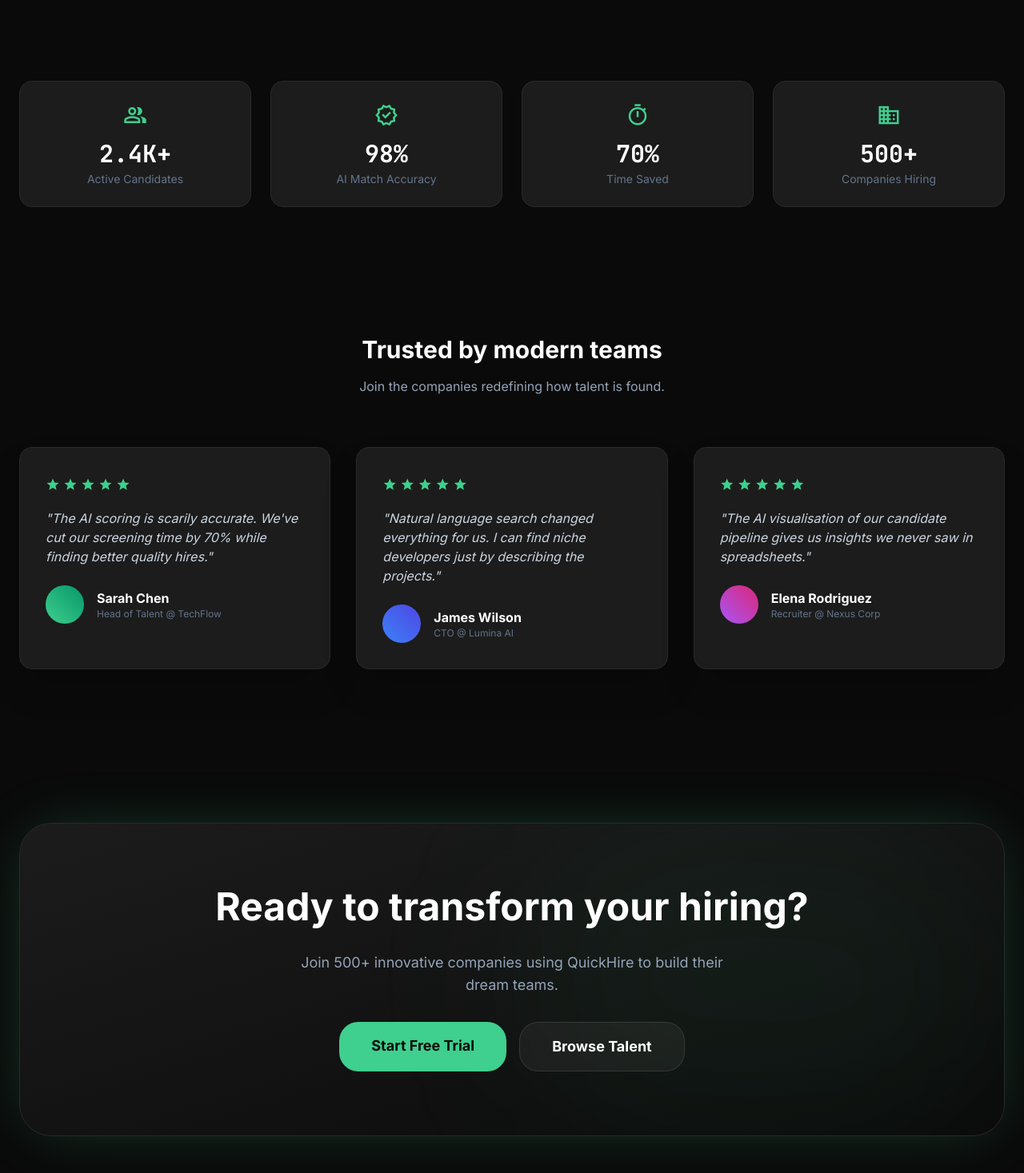
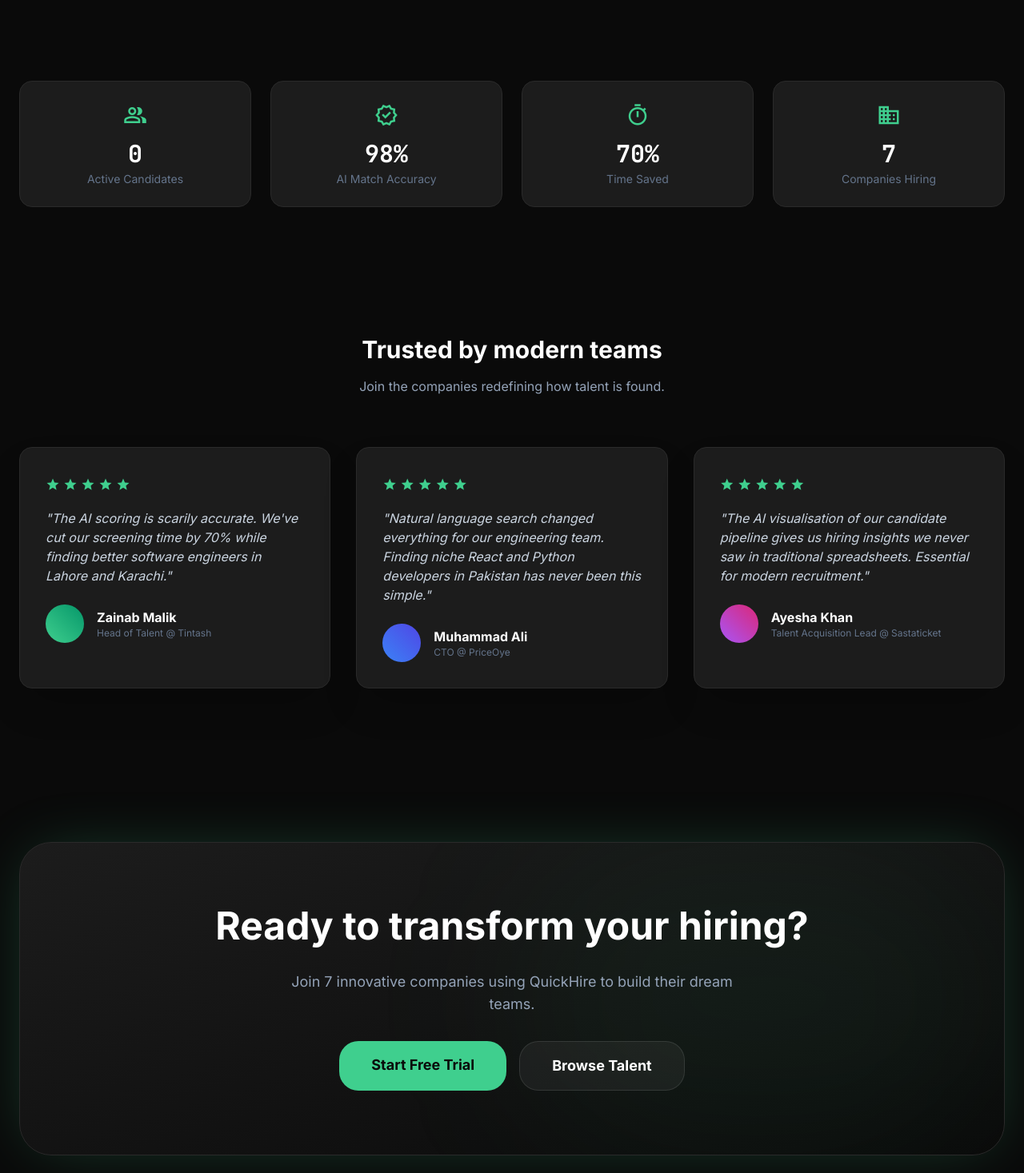
Before and after one commit to hassanalisheikh098/QuickHire, a React (Vite) app: page / in a window 1280 px wide. Shown: the part 2959-4426 px from the top of the page at 80% size. Built offline with nearby package versions, Linux system fonts and the light colour scheme; no server answers; the database is empty.

Commit message:
fixed duplicate issue

```diff
--- a/src/pages/AuthPage.jsx
+++ b/src/pages/AuthPage.jsx
@@ -16,6 +16,19 @@ export default function AuthPage() {
 
   const { signIn, signUp, signInWithGoogle, user } = useAuth()
   const navigate = useNavigate()
+  const [candidateCount, setCandidateCount] = useState(null)
+
+  useEffect(() => {
+    const fetchCandidateCount = async () => {
+      const { count, error } = await supabase
+        .from('candidates')
+        .select('*', { count: 'exact', head: true })
+      if (!error && count !== null) {
+        setCandidateCount(count)
+      }
+    }
+    fetchCandidateCount()
+  }, [])
 
   useEffect(() => {
     if (user) {
@@ -148,12 +161,12 @@ export default function AuthPage() {
             </span>
           </h2>
           <p className="text-slate-400 leading-relaxed">
-            Join 500+ companies that trust QuickHire's AI to discover, evaluate and connect with top talent.
+            Join 7 companies that trust QuickHire's AI to discover, evaluate and connect with top talent.
           </p>
 
           <div className="grid grid-cols-3 gap-4 pt-4">
             {[
-              { value: '2.4K+', label: 'Candidates' },
+              { value: candidateCount !== null ? `${candidateCount}` : '...', label: 'Candidates' },
               { value: '98%', label: 'AI Accuracy' },
               { value: '70%', label: 'Time Saved' },
             ].map((stat) => (
--- a/src/pages/LandingPage.jsx
+++ b/src/pages/LandingPage.jsx
@@ -1,7 +1,9 @@
+import { useState, useEffect } from 'react'
 import { Link } from 'react-router-dom'
 import { motion } from 'framer-motion'
 import { Home, Zap, Layers, Users } from 'lucide-react'
 import { useAuth } from '../context/AuthContext'
+import { supabase } from '../lib/supabase'
 
 const menuItems = [
   { icon: <Home className="h-4 w-4" />, label: "Home", href: "#", gradient: "radial-gradient(circle, rgba(59,130,246,0.15) 0%, rgba(37,99,235,0.06) 50%, rgba(29,78,216,0) 100%)", iconColor: "group-hover:text-blue-500" },
@@ -53,14 +55,28 @@ const steps = [
 ]
 
 const testimonials = [
-  { quote: "The AI scoring is scarily accurate. We've cut our screening time by 70% while finding better quality hires.", name: 'Sarah Chen', role: 'Head of Talent @ TechFlow', gradient: 'from-primary to-emerald-600' },
-  { quote: 'Natural language search changed everything for us. I can find niche developers just by describing the projects.', name: 'James Wilson', role: 'CTO @ Lumina AI', gradient: 'from-blue-500 to-indigo-600' },
-  { quote: 'The AI visualisation of our candidate pipeline gives us insights we never saw in spreadsheets.', name: 'Elena Rodriguez', role: 'Recruiter @ Nexus Corp', gradient: 'from-purple-500 to-pink-600' },
+  { quote: "The AI scoring is scarily accurate. We've cut our screening time by 70% while finding better software engineers in Lahore and Karachi.", name: 'Zainab Malik', role: 'Head of Talent @ Tintash', gradient: 'from-primary to-emerald-600' },
+  { quote: 'Natural language search changed everything for our engineering team. Finding niche React and Python developers in Pakistan has never been this simple.', name: 'Muhammad Ali', role: 'CTO @ PriceOye', gradient: 'from-blue-500 to-indigo-600' },
+  { quote: 'The AI visualisation of our candidate pipeline gives us hiring insights we never saw in traditional spreadsheets. Essential for modern recruitment.', name: 'Ayesha Khan', role: 'Talent Acquisition Lead @ Sastaticket', gradient: 'from-purple-500 to-pink-600' },
 ]
 
 export default function LandingPage() {
   const { user, signOut } = useAuth()
   const role = user?.user_metadata?.role || null
+  const [candidateCount, setCandidateCount] = useState(null)
+
+  useEffect(() => {
+    const fetchCandidateCount = async () => {
+      const { count, error } = await supabase
+        .from('candidates')
+        .select('*', { count: 'exact', head: true })
+
+      if (!error && count !== null) {
+        setCandidateCount(count)
+      }
+    }
+    fetchCandidateCount()
+  }, [])
 
   return (
     <div className="bg-background-dark text-slate-100 min-h-screen selection:bg-primary/30">
@@ -274,10 +290,10 @@ export default function LandingPage() {
         <section className="max-w-7xl mx-auto px-6 py-16">
           <div className="grid grid-cols-2 md:grid-cols-4 gap-6">
             {[
-              { value: '2.4K+', label: 'Active Candidates', icon: 'group' },
+                { value: candidateCount !== null ? `${candidateCount}` : '...', label: 'Active Candidates', icon: 'group' },
               { value: '98%', label: 'AI Match Accuracy', icon: 'verified' },
               { value: '70%', label: 'Time Saved', icon: 'timer' },
-              { value: '500+', label: 'Companies Hiring', icon: 'business' },
+              { value: '7', label: 'Companies Hiring', icon: 'business' },
             ].map((s) => (
               <div key={s.label} className="bg-card-dark p-6 rounded-2xl border border-border-dark text-center hover:-translate-y-1 transition-transform">
                 <span className="material-symbols-outlined text-primary text-3xl mb-3 block">{s.icon}</span>
@@ -321,7 +337,7 @@ export default function LandingPage() {
             <div className="absolute top-0 right-0 w-1/2 h-full bg-primary/5 blur-[100px] rounded-full" />
             <div className="relative z-10 space-y-8">
               <h2 className="text-4xl md:text-5xl font-bold text-white">Ready to transform your hiring?</h2>
-              <p className="text-slate-400 text-lg max-w-xl mx-auto">Join 500+ innovative companies using QuickHire to build their dream teams.</p>
+              <p className="text-slate-400 text-lg max-w-xl mx-auto">Join 7 innovative companies using QuickHire to build their dream teams.</p>
               <div className="flex flex-col sm:flex-row gap-4 justify-center">
                 <Link to="/auth?mode=signup" className="bg-primary text-background-dark px-10 py-4 rounded-xl font-bold text-lg hover:scale-105 transition-all">Start Free Trial</Link>
                 <Link to="/candidates" className="bg-white/5 text-white border border-white/10 px-10 py-4 rounded-xl font-bold text-lg hover:bg-white/10 transition-all">Browse Talent</Link>
--- a/src/pages/RecruiterDashboard.jsx
+++ b/src/pages/RecruiterDashboard.jsx
@@ -14,6 +14,7 @@ export default function RecruiterDashboard() {
   const [candidateProfile, setCandidateProfile] = useState(null)
   const [loading, setLoading] = useState(true)
   const [isSidebarOpen, setIsSidebarOpen] = useState(false)
+  const [totalCandidates, setTotalCandidates] = useState(0)
 
   useEffect(() => {
     const fetchData = async () => {
@@ -65,6 +66,14 @@ export default function RecruiterDashboard() {
         })))
       } else {
         console.error('Error fetching search history:', histError)
+      }
+
+      // Fetch total candidate count
+      const { count: candCount } = await supabase
+        .from('candidates')
+        .select('*', { count: 'exact', head: true })
+      if (candCount !== null) {
+        setTotalCandidates(candCount)
       }
 
       setLoading(false)
@@ -342,7 +351,7 @@ export default function RecruiterDashboard() {
               <div className="space-y-3">
                 {[
                   { to: '/search', icon: 'manage_search', label: 'Start AI Search', desc: 'Find candidates with natural language', color: 'text-primary', bg: 'bg-primary/10' },
-                  { to: '/candidates', icon: 'group', label: 'Browse All Talent', desc: 'Explore 2,400+ candidates', color: 'text-blue-400', bg: 'bg-blue-400/10' },
+                  { to: '/candidates', icon: 'group', label: 'Browse All Talent', desc: totalCandidates ? `Explore ${totalCandidates} active candidates` : 'Explore all active candidates', color: 'text-blue-400', bg: 'bg-blue-400/10' },
                   { to: '/onboarding', icon: 'person_add', label: 'Invite a Candidate', desc: 'Send onboarding link to a prospect', color: 'text-purple-400', bg: 'bg-purple-400/10' },
                 ].map((a) => (
                   <Link key={a.label} to={a.to} className="flex items-center gap-4 p-4 rounded-xl border border-border-dark hover:border-primary/30 hover:bg-white/5 transition-all group">
```
